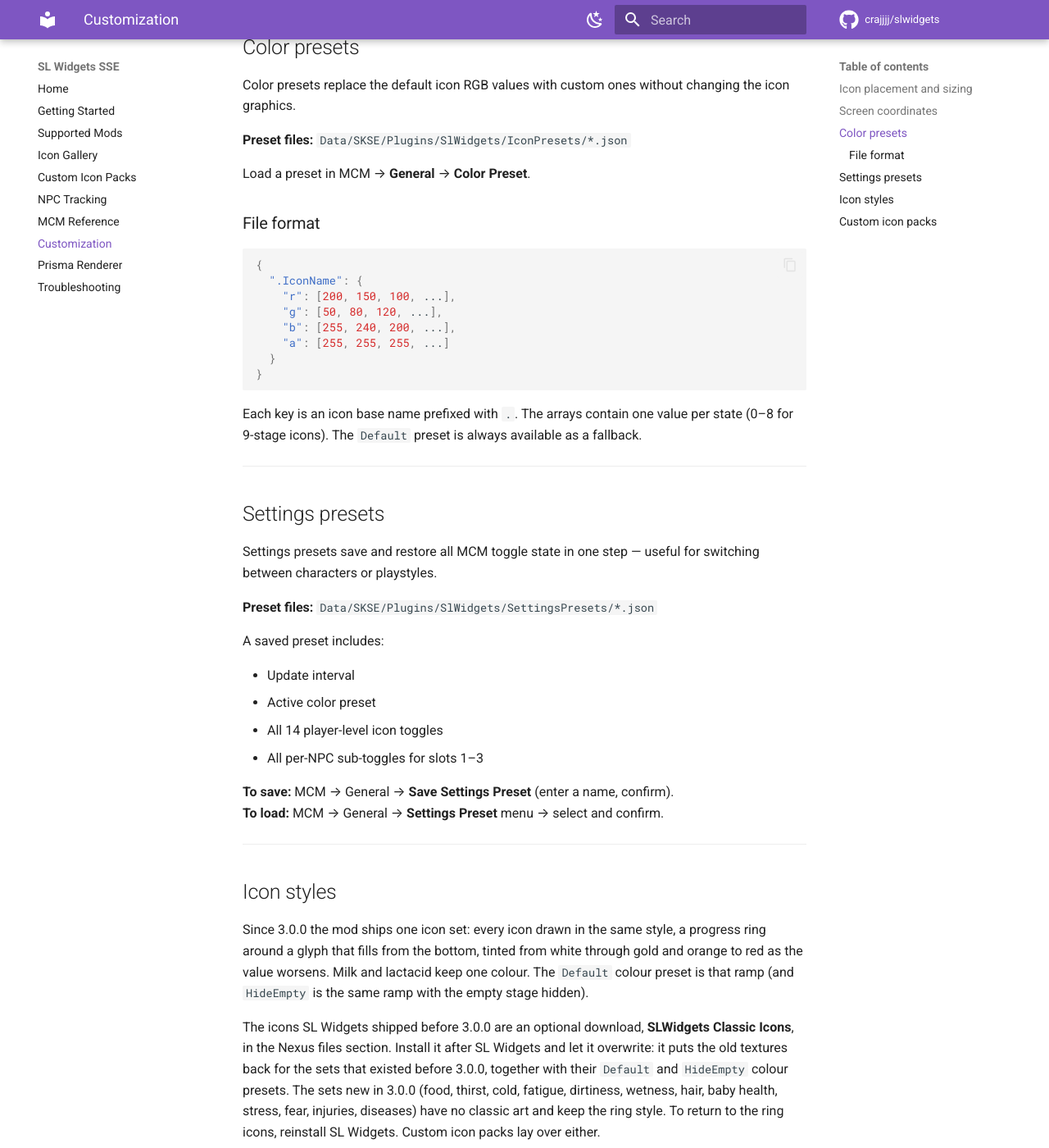
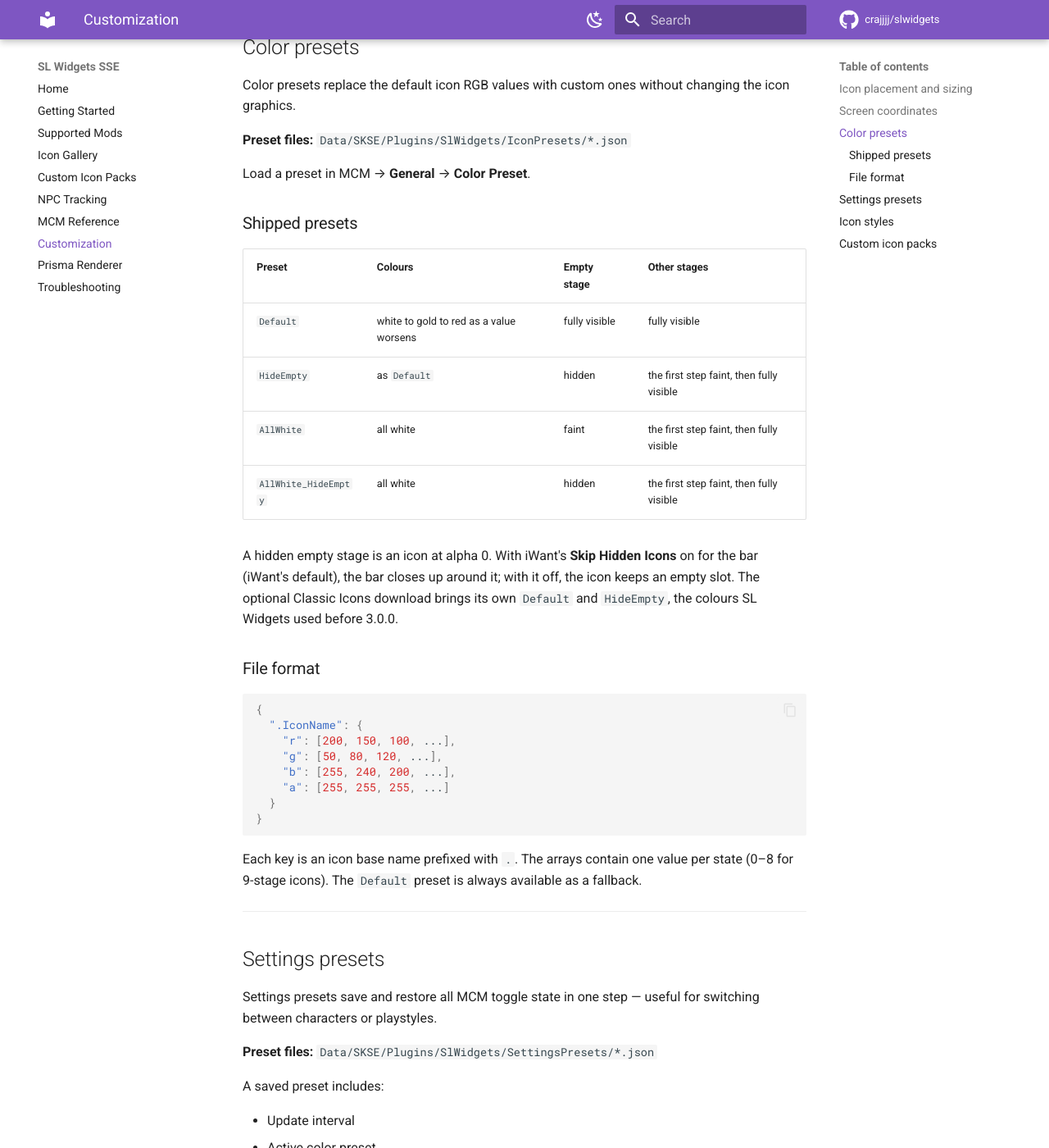
Before and after one commit to crajjjj/slwidgets, an MkDocs documentation site: the page built from docs/customization.md, in a window 1280 px wide and 1400 px high, scrolled down 1308 px. Shown: the whole window at 82% size. Built offline with MkDocs 1.6.1 and Material for MkDocs 9.7.7, drawn with Linux system fonts in a browser that asks for light colours; comment, search, counter and statistics services are not loaded; some of the changed text lies outside the part shown.

Commit message:
3.0.0: Default preset fully visible, one-time icon reload
Only Default changes: HideEmpty keeps stage 0 at alpha 0, the white and
classic presets keep their alphas. iWant keeps the colours an icon was
registered with, so saves reload SL Widgets' icons once per ICONS_VERSION,
which also makes the new icons appear on upgraded saves.

````diff
--- a/docs/customization.md
+++ b/docs/customization.md
@@ -43,6 +43,17 @@
 
 Load a preset in MCM → **General** → **Color Preset**.
 
+### Shipped presets
+
+| Preset | Colours | Empty stage | Other stages |
+|--------|---------|-------------|--------------|
+| `Default` | white to gold to red as a value worsens | fully visible | fully visible |
+| `HideEmpty` | as `Default` | hidden | the first step faint, then fully visible |
+| `AllWhite` | all white | faint | the first step faint, then fully visible |
+| `AllWhite_HideEmpty` | all white | hidden | the first step faint, then fully visible |
+
+A hidden empty stage is an icon at alpha 0. With iWant's **Skip Hidden Icons** on for the bar (iWant's default), the bar closes up around it; with it off, the icon keeps an empty slot. The optional Classic Icons download brings its own `Default` and `HideEmpty`, the colours SL Widgets used before 3.0.0.
+
 ### File format
 
 ```json
@@ -80,7 +91,7 @@
 
 ## Icon styles
 
-Since 3.0.0 the mod ships one icon set: every icon drawn in the same style, a progress ring around a glyph that fills from the bottom, tinted from white through gold and orange to red as the value worsens. Milk and lactacid keep one colour. The `Default` colour preset is that ramp (and `HideEmpty` is the same ramp with the empty stage hidden).
+Since 3.0.0 the mod ships one icon set: every icon drawn in the same style, a progress ring around a glyph that fills from the bottom, tinted from white through gold and orange to red as the value worsens. Milk and lactacid keep one colour. The `Default` colour preset is that ramp, fully visible at every stage; `HideEmpty` is the same ramp with the empty stage hidden (see [Shipped presets](#shipped-presets)).
 
 The icons SL Widgets shipped before 3.0.0 are an optional download, **SLWidgets Classic Icons**, in the Nexus files section. Install it after SL Widgets and let it overwrite: it puts the old textures back for the sets that existed before 3.0.0, together with their `Default` and `HideEmpty` colour presets. The sets new in 3.0.0 (food, thirst, cold, fatigue, dirtiness, wetness, hair, baby health, stress, fear, injuries, diseases) have no classic art and keep the ring style. To return to the ring icons, reinstall SL Widgets. Custom icon packs lay over either.
 
````
Also changed, not shown: CLAUDE.md (+1 -1 lines), SMOKE_TESTS.md (+1 -1 lines), build_icons.py (+10 -4 lines), docs/assets/ring-style.png, 9 other files.
